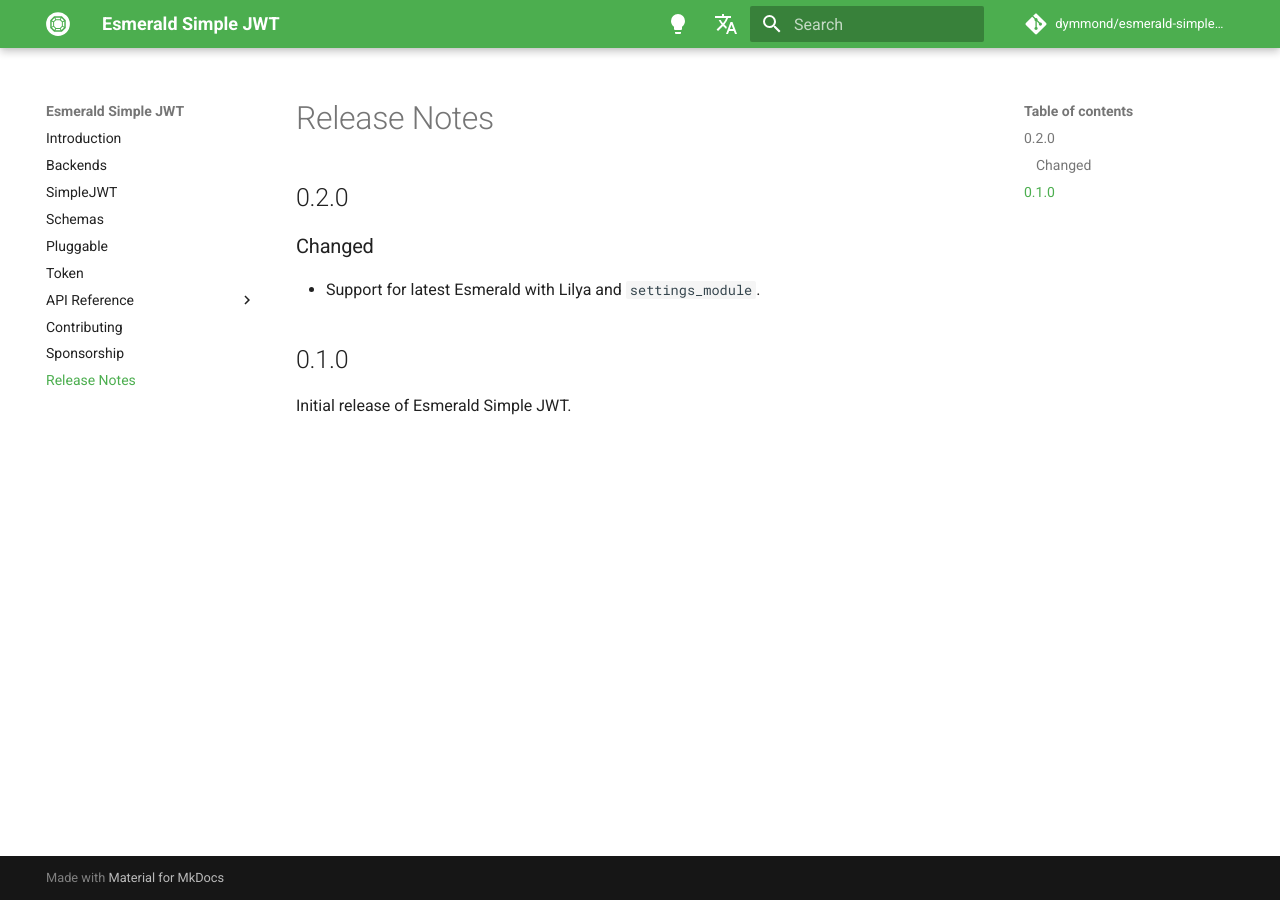
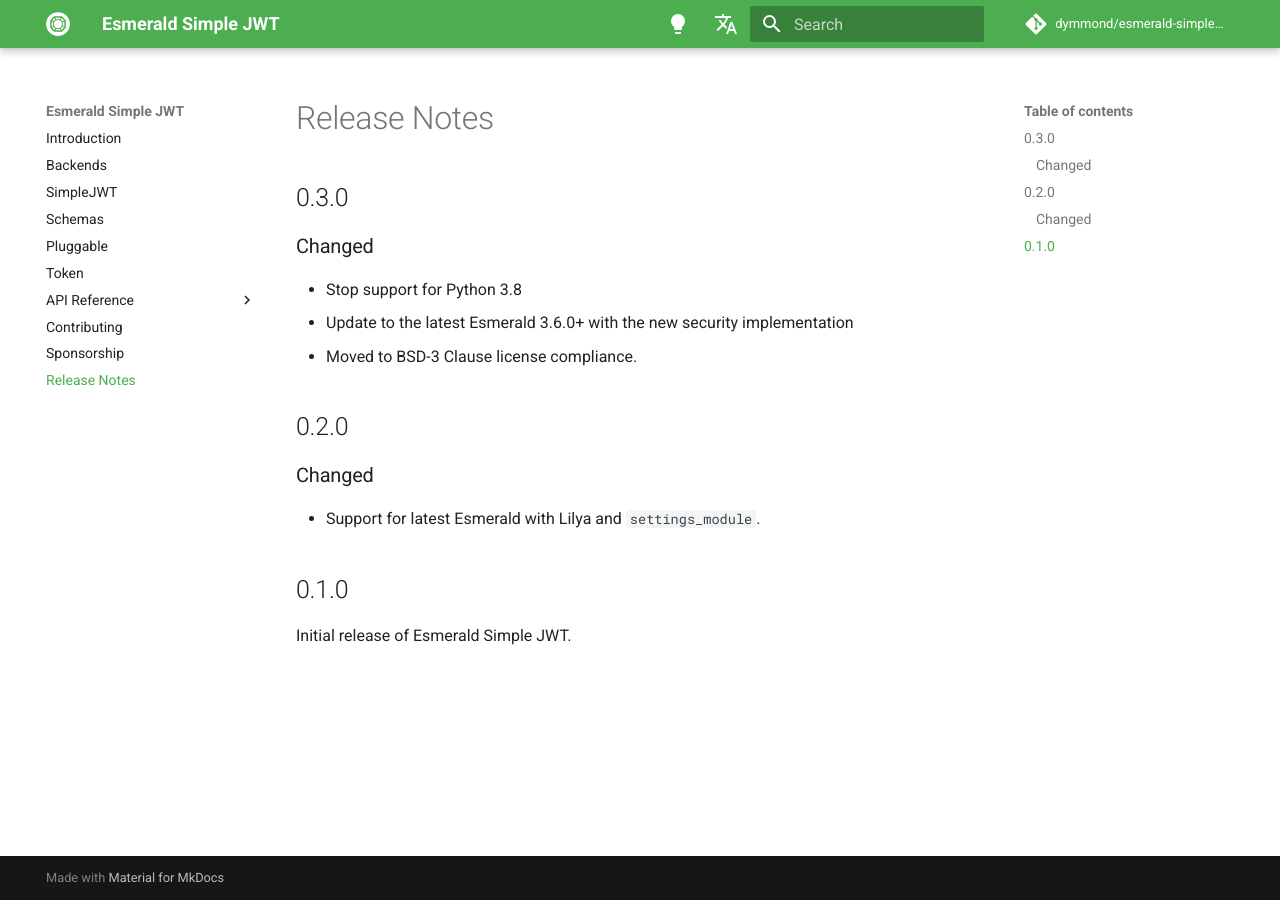
Before and after one commit to dymmond/esmerald-simple-jwt, an MkDocs documentation site: the page built from docs/release-notes.md, in a window 1280 px wide. Built offline with MkDocs 1.6.1 and Material for MkDocs 9.7.7, drawn with Linux system fonts in a browser that asks for light colours; comment, search, counter and statistics services are not loaded.

Commit message:
Move to Python 3.9 and BSD

```diff
--- a/docs/release-notes.md
+++ b/docs/release-notes.md
@@ -1,4 +1,12 @@
 # Release Notes
+
+## 0.3.0
+
+### Changed
+
+- Stop support for Python 3.8
+- Update to the latest Esmerald 3.6.0+ with the new security implementation
+- Moved to BSD-3 Clause license compliance.
 
 ## 0.2.0
 
--- a/pyproject.toml
+++ b/pyproject.toml
@@ -7,9 +7,8 @@
 description = "The Simple JWT integration with Esmerald"
 long_description = "The Simple JWT integration with Esmerald"
 readme = "README.md"
-requires-python = ">=3.8"
+requires-python = ">=3.9"
 dynamic = ['version']
-license = "MIT"
 authors = [{ name = "Tiago Silva", email = "tiago.silva@dymmond.com" }]
 classifiers = [
     "Intended Audience :: Information Technology",
@@ -28,9 +27,8 @@
     "Framework :: AsyncIO",
     "Framework :: AnyIO",
     "Intended Audience :: Developers",
-    "License :: OSI Approved :: MIT License",
+    "License :: OSI Approved :: BSD License",
     "Programming Language :: Python :: 3 :: Only",
-    "Programming Language :: Python :: 3.8",
     "Programming Language :: Python :: 3.9",
     "Programming Language :: Python :: 3.10",
     "Programming Language :: Python :: 3.11",
```
Also changed, not shown: 3 other files.
